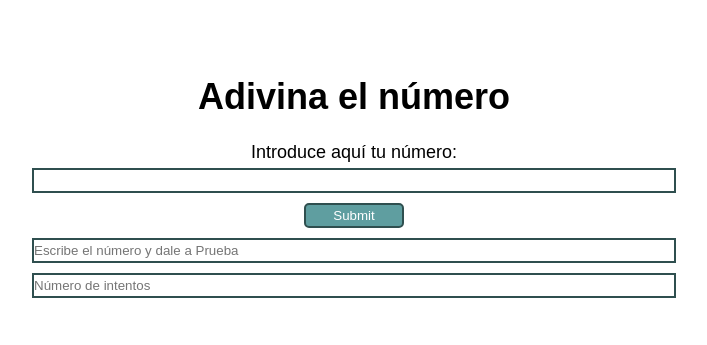
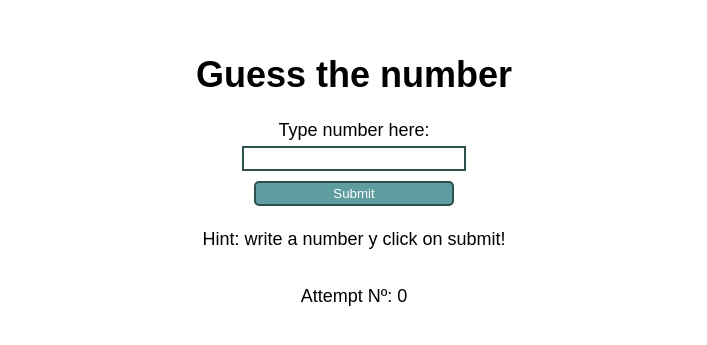
Before and after one commit to Sararid/guess-the-number-app, a plain HTML site: page index.html in a window 1280 px wide. Shown: the part 223-568 px from the top of the page, without its empty margins (286-993 px from the left). Drawn offline with Linux system fonts and the light colour scheme.

Commit message:
changed language to english

```diff
--- a/index.html
+++ b/index.html
@@ -6,25 +6,23 @@
     <meta http-equiv="X-UA-Compatible" content="IE=edge">
     <meta name="viewport" content="width=device-width, initial-scale=1.0">
     <link rel="stylesheet" href="./styles/main.css">
-    <title>Adivina el número</title>
+    <title>Guess the number</title>
 </head>
 
 <body>
     <main class="container">
-        <h1>Adivina el número </h1>
+        <h1>Guess the number</h1>
 
         <div class="container_2">
             <form action="" class="container_3">
-                <label for="input">Introduce aquí tu número:</label>
+                <label for="input">Type number here:</label>
                 <input type="text" name="input" id="input" class="js_userInput">
 
-                <input type="submit" placeholder="Prueba" class="js_submitBtn btn_style">
-                <label for="user_attempt"></label>
-                <input type="text" name="user_attempt" id="user_attempt" class="js_userAttempt"
-                    placeholder="Escribe el número y dale a Prueba">
-                <label for="numberOf_attempt"></label>
-                <input type="text" name="numberOf_attempt" id="numberOf_attempt" class="js_numAttempt"
-                    placeholder="Número de intentos">
+                <input type="submit" placeholder="Prueba" class="js_submitBtn btn_style" value='Submit'>
+
+
+                <p class="js_userAttempt">Hint: write a number y click on submit!</p>
+                <p class="js_numAttempt">Attempt Nº: 0</p>
             </form>
         </div>
     </main>
--- a/js/main.js
+++ b/js/main.js
@@ -10,30 +10,28 @@ let sum = 0;
 function getRandomNumber(max) {
   return Math.ceil(Math.random() * max);
 }
-console.log(' Mi número aleatorio es: ' + numberToGuess);
-
 
 function handleUserChoice() {
 
   const inputValue = parseInt(userInput.value);
 
   if (inputValue > numberToGuess && inputValue <= 100) {
-    userAttempt.value = 'Demasiado Alto.'
+    userAttempt.innerHTML = 'Hint: Number is too high.'
   } else if (inputValue < numberToGuess && inputValue >= 1) {
-    userAttempt.value = 'Demasiado bajo.'
+    userAttempt.innerHTML = 'Hint: Number is too Low.'
   } else if (inputValue === numberToGuess) {
-    userAttempt.value = 'Has ganado Campeona!!!'
+    userAttempt.innerHTML = 'Hint: You win!'
   } else if (isNaN(inputValue) === true && inputValue == userInput.value) {
-    userAttempt.value = 'El número debe estar entre 1 y 100.'
+    userAttempt.innerHTML = 'Hint: The number must be between 1 and 100.'
   } else {
-    userAttempt.value = 'El número debe estar entre 1 y 100.'
+    userAttempt.innerHTML = 'Hint: The number must be between 1 and 100.'
   }
 
 }
 
 function calcClicks() {
   sum++;
-  numAttempt.value = `Número de intentos: ${sum} `
+  numAttempt.innerHTML = ` Attempt Nº: ${sum} `
 }
 
 function handleAllFunctions(e) {
--- a/styles/main.css
+++ b/styles/main.css
@@ -28,12 +28,14 @@ input {
   border: darkslategray solid 2px;
   margin: 5px 0px;
   padding: 3px 0px;
-  width: 50%;
+  width: 200px;
+  padding: 3px 10px;
 }
 
 .btn_style {
-  width: 100px;
+  width: 120x;
   border-radius: 5px;
   background-color: cadetblue;
   color: white;
+  text-align: center;
 }
```
